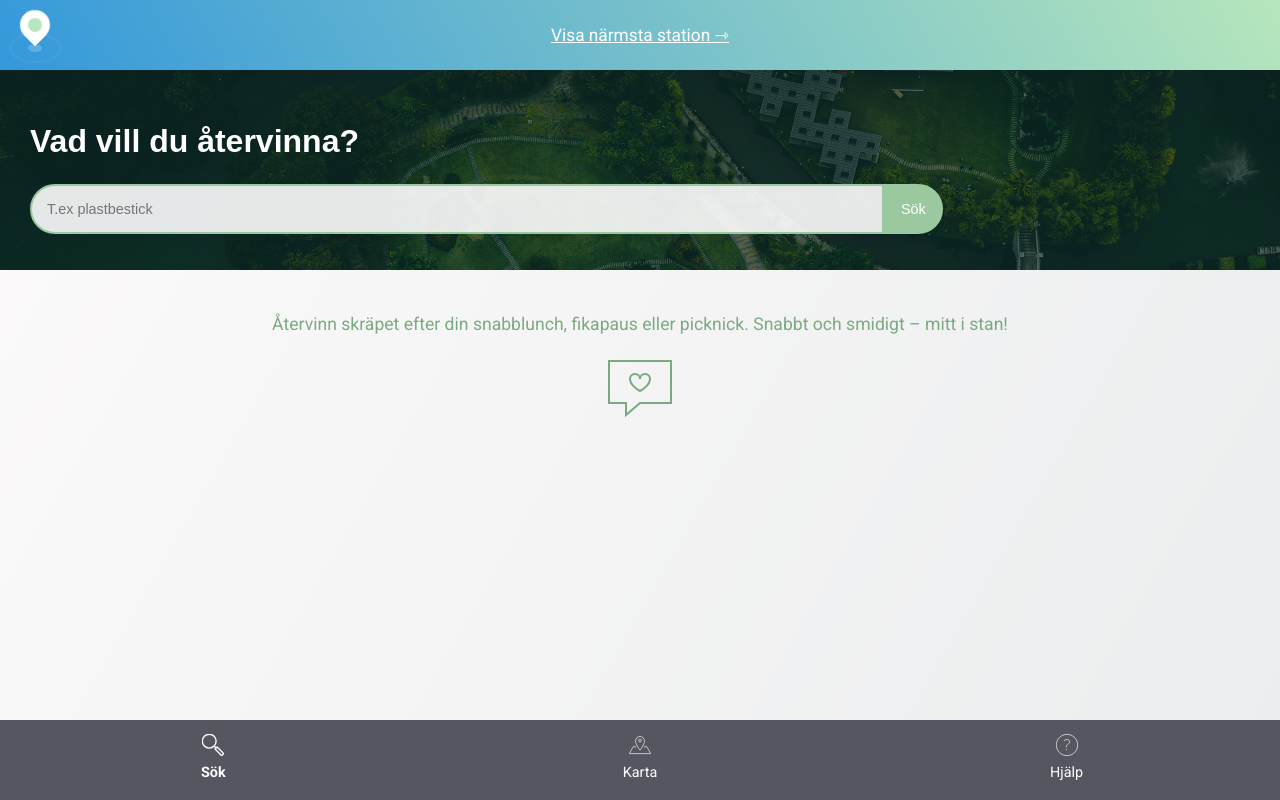
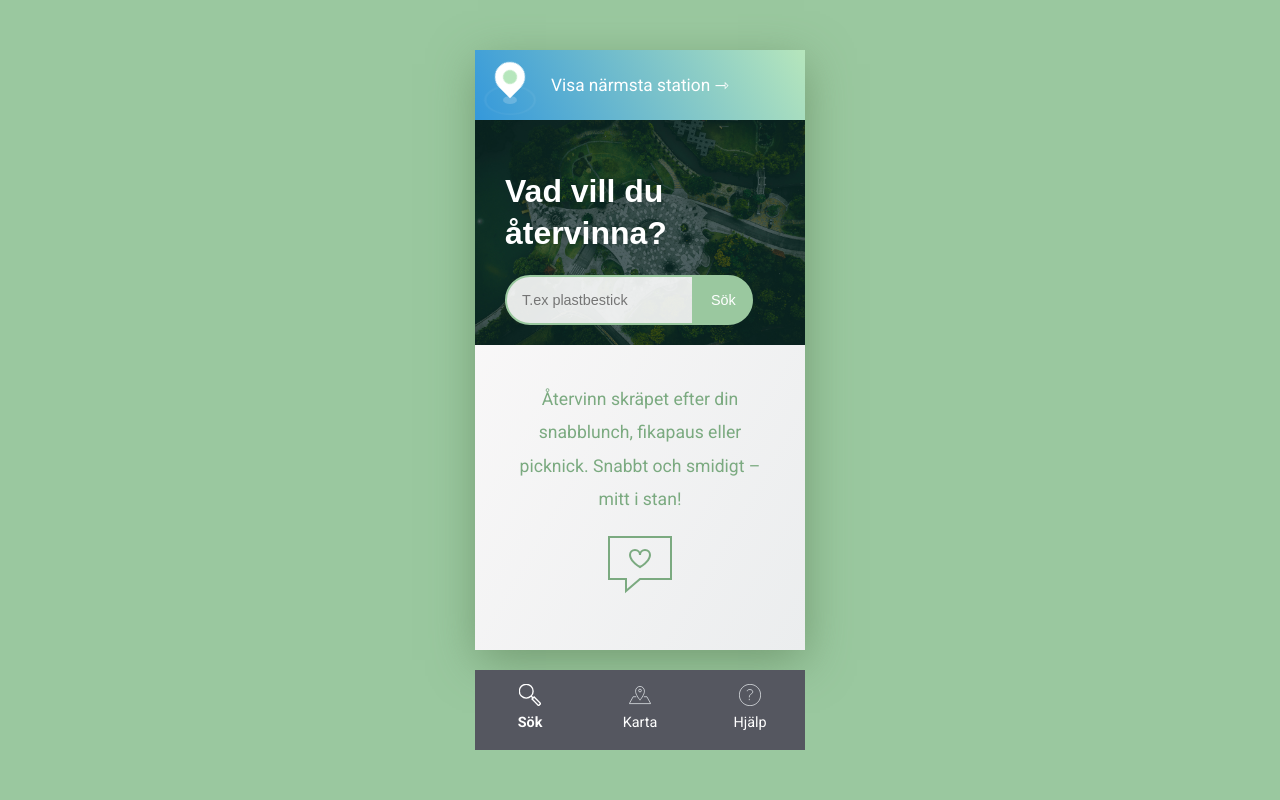
Before and after one commit to uddesson/atervinn-stan-prototype, a React (Create React App) app: page / in a window 1280 px wide. Built offline with nearby package versions, Linux system fonts and the light colour scheme; a web font is replaced by a local one.

Commit message:
Add desktop-view

```diff
--- a/src/App.css
+++ b/src/App.css
@@ -5,9 +5,6 @@ General
 html {
     -webkit-box-sizing: border-box;
     box-sizing: border-box;
-    background-image: -webkit-linear-gradient(330deg, #fdfbfb 0%, #ebedee 100%);
-    background-image: -o-linear-gradient(330deg, #fdfbfb 0%, #ebedee 100%);
-    background-image: linear-gradient(120deg, #fdfbfb 0%, #ebedee 100%);
 
     --primary-green: #9ac89f;
     --primary-green-light: #b6e6bc;
@@ -17,7 +14,13 @@ html {
     --grey: #555760;
     --white-light: #ffffff;
 
-    --nav-width: 33.33333%;
+    /* --nav-width: 33.33333%; */
+}
+
+#root{
+    background-color: var(--primary-green);
+    min-height: 100vh;
+    /* overflow: hidden; */
 }
 
 h1,
@@ -76,14 +79,21 @@ header {
     padding: 15px;
 }
 
+.container-outer {
+    position: relative;
+    background-image: -webkit-linear-gradient(330deg, #fdfbfb 0%, #ebedee 100%);
+    background-image: -o-linear-gradient(330deg, #fdfbfb 0%, #ebedee 100%);
+    background-image: linear-gradient(120deg, #fdfbfb 0%, #ebedee 100%);
+}
+
 .container-inner {
+    min-height: 60vh;
     font-size: 1.1em;
-    min-height: 60vh;
     padding: 10px 30px 30px 30px;
 }
 
 .map {
-    height: 88vh;
+    height: 90vh;
     width: 100%;
 }
 
@@ -93,6 +103,14 @@ nav {
     bottom: 0;
     right: 0;
     width: 100%;
+}
+
+.btn__nav {
+    padding: 14px 10px;
+    font-size: 0.9em;
+    background-color: var(--grey);
+    width: var(--nav-width);
+    flex: 1;
 }
 
 .icon--small {
@@ -142,20 +160,13 @@ li:hover {
          appearance: none;
 }
 
-.btn__nav {
-    padding: 14px 10px;
-    font-size: 0.9em;
-    background-color: var(--grey);
-    width: var(--nav-width);
-}
-
 .nav-icon {
     width: 22px;
     height: 22px;
 }
 
 .btn__call-to-action {
-    width: 100vw;
+    width: 100%;
     border: none;
     color: white;
     font-size: 0.9em;
@@ -435,14 +446,9 @@ input[type='submit'] {
     z-index: 2;
 }
 
-.pin {
-    left: 40px;
-    top: 30px;
-}
-
-.pin-colorful {
-    left: 40%;
-    top: 30%;
+.pin, .pulse {
+    left: 2.5rem;
+    top: 2rem;
 }
 
 .pin::after,
@@ -467,12 +473,7 @@ input[type='submit'] {
     z-index: 1;
 }
 
-.pulse {
-    left: 40px;
-    top: 30px;
-}
-
-.pulse-colorful {
+.pin-colorful, .pulse-colorful {
     left: 40%;
     top: 30%;
 }
@@ -567,3 +568,45 @@ input[type='submit'] {
         opacity: 0;
     }
 }
+
+
+/*
+    Desktop View
+*/
+
+@media only screen and (min-width: 380px){
+    .container-outer{
+        width: 330px;
+        max-height: 600px;
+        margin: 0 auto;
+        top: 50px;
+        overflow: scroll;
+        -webkit-box-shadow: 1px 12px 44px -2px rgba(89,125,81,0.61);
+        -moz-box-shadow: 1px 12px 44px -2px rgba(89,125,81,0.61);
+        box-shadow: 1px 12px 44px -2px rgba(89,125,81,0.61);
+    }
+
+    .block{
+        display: inherit;
+    }
+
+    .container-inner{
+        min-height: 310px;
+    }
+
+    .map{
+        max-height: 600px;
+    }
+
+    nav{
+        bottom: 50px;
+        width: 330px;
+        margin: 0 auto;
+        text-align: center;
+        right: auto;
+    }
+
+    .margin-last {
+        margin: 30px 0 50px 0;
+    }
+}
--- a/src/components/App.js
+++ b/src/components/App.js
@@ -50,7 +50,7 @@ class App extends Component {
         const currentPosition = RandomLocations[Math.floor(Math.random() * RandomLocations.length)];
 
         return (
-            <React.Fragment>
+            <div className="container-outer">
                 {this.state.searchView && (
                     <SearchView
                         /* Send along toggleview here as well,
@@ -81,7 +81,7 @@ class App extends Component {
                     helpView={this.state.helpView}
                 />
 
-            </React.Fragment>
+            </div>
         );
     }
 }
```
